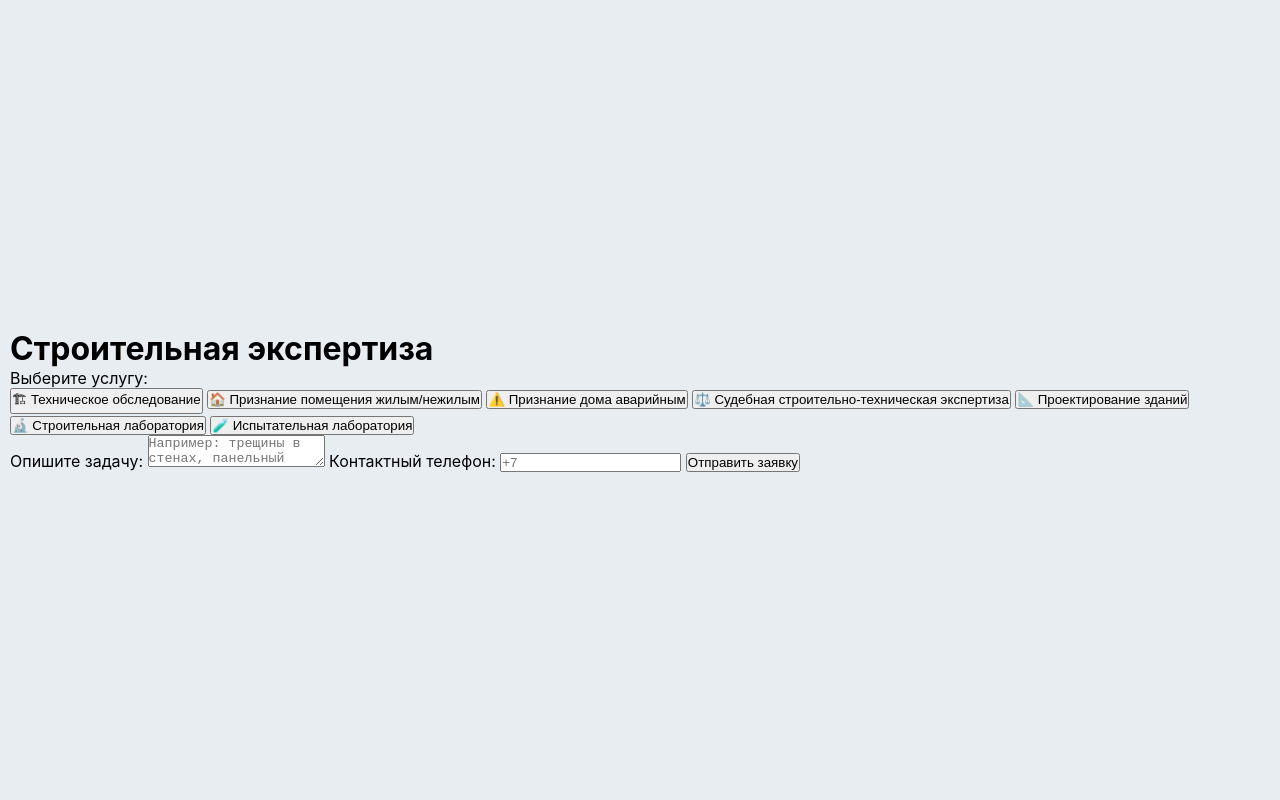
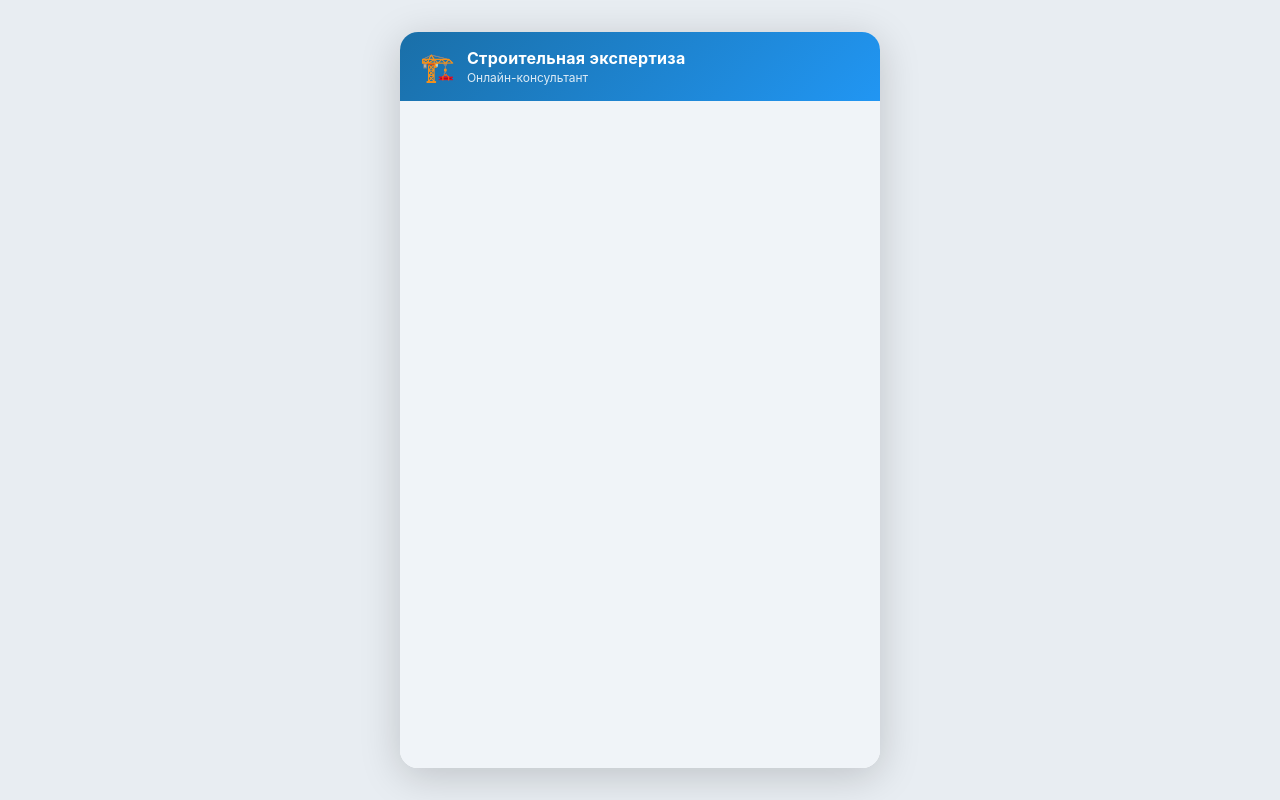
Before and after one commit to rrogulin1980-ship-it/max-miniapp, a plain HTML site: page index.html in a window 1280 px wide. Drawn offline with Linux system fonts and the light colour scheme.

Commit message:
Update index.html

```diff
--- a/index.html
+++ b/index.html
@@ -1,60 +1,26 @@
 <!DOCTYPE html>
 <html lang="ru">
 <head>
-  <meta charset="UTF-8" />
+  <meta charset="UTF-8">
+  <meta name="viewport" content="width=device-width, initial-scale=1.0">
   <title>Строительная экспертиза</title>
-  <meta name="viewport" content="width=device-width, initial-scale=1" />
-
-  <!-- Подключаем стили -->
-  <link rel="stylesheet" href="styles.css" />
+  <link rel="stylesheet" href="styles.css">
 </head>
 <body>
-  <div class="app">
-    <h1>Строительная экспертиза</h1>
-
-    <p class="subtitle">Выберите услугу:</p>
-
-    <div class="services">
-      <button class="service-btn" data-service="tech_inspection">
-        🏗 Техническое обследование
-      </button>
-      <button class="service-btn" data-service="room_status">
-        🏠 Признание помещения жилым/нежилым
-      </button>
-      <button class="service-btn" data-service="house_emergency">
-        ⚠️ Признание дома аварийным
-      </button>
-      <button class="service-btn" data-service="court_expert">
-        ⚖️ Судебная строительно‑техническая экспертиза
-      </button>
-      <button class="service-btn" data-service="design">
-        📐 Проектирование зданий
-      </button>
-      <button class="service-btn" data-service="build_lab">
-        🔬 Строительная лаборатория
-      </button>
-      <button class="service-btn" data-service="test_lab">
-        🧪 Испытательная лаборатория
-      </button>
+  <div class="chat-wrapper">
+    <div class="chat-header">
+      <div class="header-logo">🏗️</div>
+      <div class="header-info">
+        <div class="header-title">Строительная экспертиза</div>
+        <div class="header-subtitle">Онлайн-консультант</div>
+      </div>
     </div>
-
-    <div class="form">
-      <label>
-        Опишите задачу:
-        <textarea id="problem" placeholder="Например: трещины в стенах, панельный дом, Ростов-на-Дону..."></textarea>
-      </label>
-
-      <label>
-        Контактный телефон:
-        <input id="contact" type="tel" placeholder="+7" />
-      </label>
-
-      <button id="sendBtn" class="send-btn">Отправить заявку</button>
-      <p id="status" class="status"></p>
+    <div class="chat-messages" id="chatMessages"></div>
+    <div class="chat-input-area" id="inputArea" style="display:none">
+      <input type="text" id="userInput" placeholder="Введите сообщение...">
+      <button id="sendBtn" onclick="sendText()">➤</button>
     </div>
   </div>
-
-  <!-- Подключаем JS в конце body -->
   <script src="app.js"></script>
 </body>
 </html>
```
